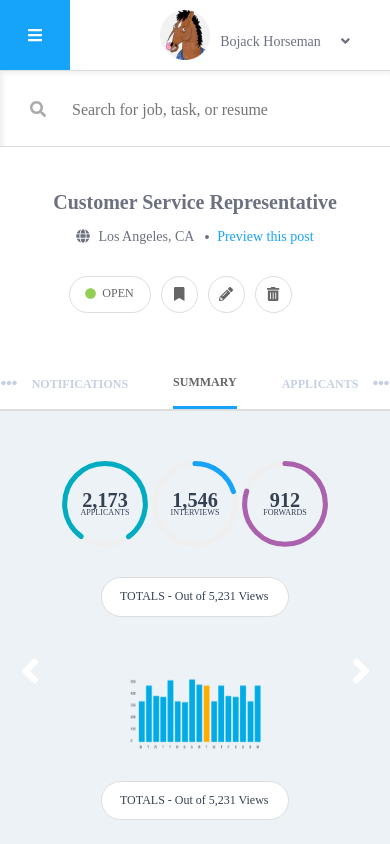
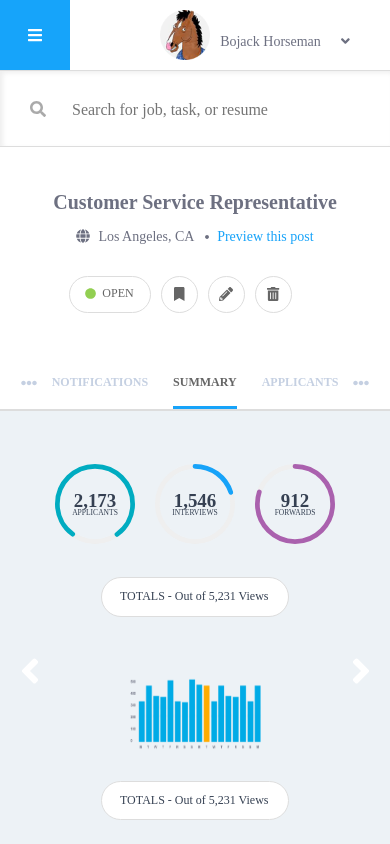
Before and after one commit to mcnamara14/tm-comp-challenge-3, a plain HTML site: page index.html in a window 390 px wide. Shown: the top 844 px of the page. Drawn offline with nearby package versions, Linux system fonts and the light colour scheme; files whose address does not match are found by name.

Commit message:
Add responsive touch up

```diff
--- a/responsive.css
+++ b/responsive.css
@@ -207,11 +207,11 @@ header {
 }
 
 h2 {
-  margin: 0;
+  margin: 0 0 3px 0;
 }
 
 .active h2 {
-  margin: 0 45px;
+  margin: 0 25px;
 }
 
 .header-links a {
@@ -247,6 +247,10 @@ h2 {
   display: flex;
   height: 22vw;
   justify-content: center;
+}
+
+.graph {
+  margin: 0px 10px;
 }
 
 .chart-section {
```
